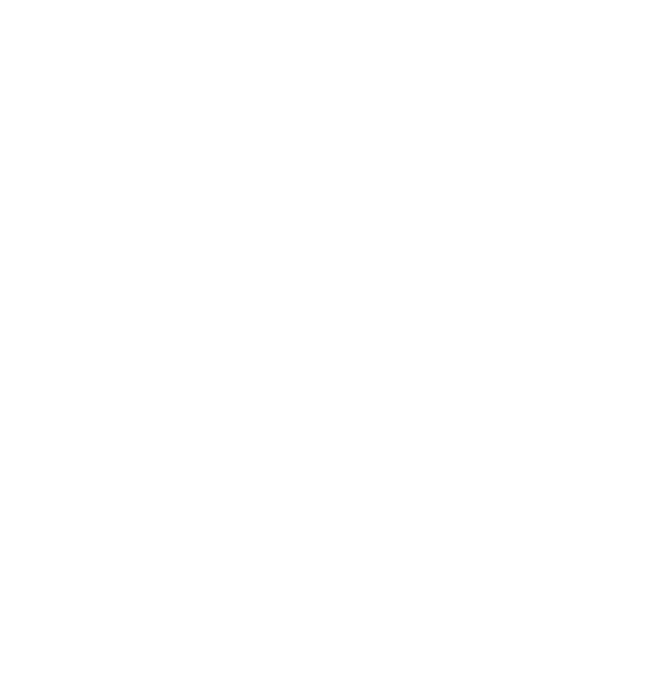
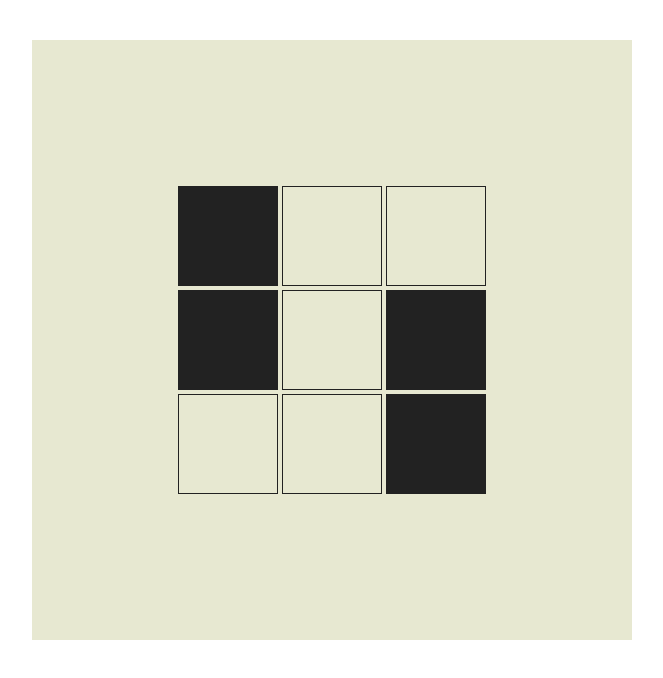
Before and after one commit to minktw2017/react, a React (Create React App) app: page / in a window 1280 px wide. Shown: the top 678 px of the page, without its empty margins (308-971 px from the left). Built offline with nearby package versions, Linux system fonts and the light colour scheme.

Commit message:
second commit

```diff
--- a/src/components/Square.js
+++ b/src/components/Square.js
@@ -1,7 +1,13 @@
 import React from 'react'
 
+
 export default function Square(props) {
+
+  const styles = {
+    "backgroundColor": props.on ? "#222222" : "transparent"
+  }
+
   return (
-    <div className='square'></div>
+    <div className='square' style={styles} onClick={props.toggle}></div>
   )
 }
--- a/src/components/Squares.js
+++ b/src/components/Squares.js
@@ -7,21 +7,30 @@
 export default function Squares() {
 
   // 1. generate squares list
-
+  // 2. toggle color
 
   const [squares, setSquares] = React.useState(boxes)
+
+  function toggle(id) {
+    setSquares(prevSquares => {
+      return prevSquares.map(square => {
+        return square.id === id ? {...square, 'on': !square.on} : square
+      })
+    })
+  }
 
   const squareList = squares.map(square => {
     return (
       <Square
         key={square.id}
         on={square.on}
+        toggle={()=>toggle(square.id)}
       />
     )
   })
 
   return (
-    <div className='test'>
+    <div className='wrap'>
       {squareList}
     </div>
   )
--- a/src/css/square.css
+++ b/src/css/square.css
@@ -1,8 +1,19 @@
-.test {
-  color: red;
+.wrap {
+  width: 600px;
+  height: 600px;
+  margin: 0 auto;
+  margin-top: 40px;
+  display: grid;
+  grid-template-columns: 100px 100px 100px;
+  grid-template-rows: 100px 100px 100px;
+  gap: 4px;
+  justify-content: center;
+  align-content: center;
+  background-color: #e7e8d1;
 }
 
 .square {
   width: 100px;
   height: 100px;
+  border: 1px solid #222222;
 }
```
